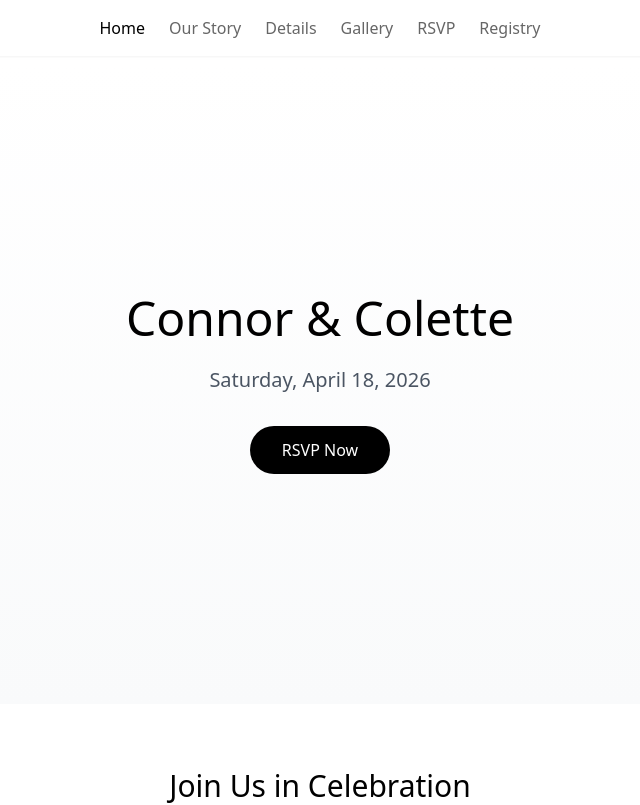
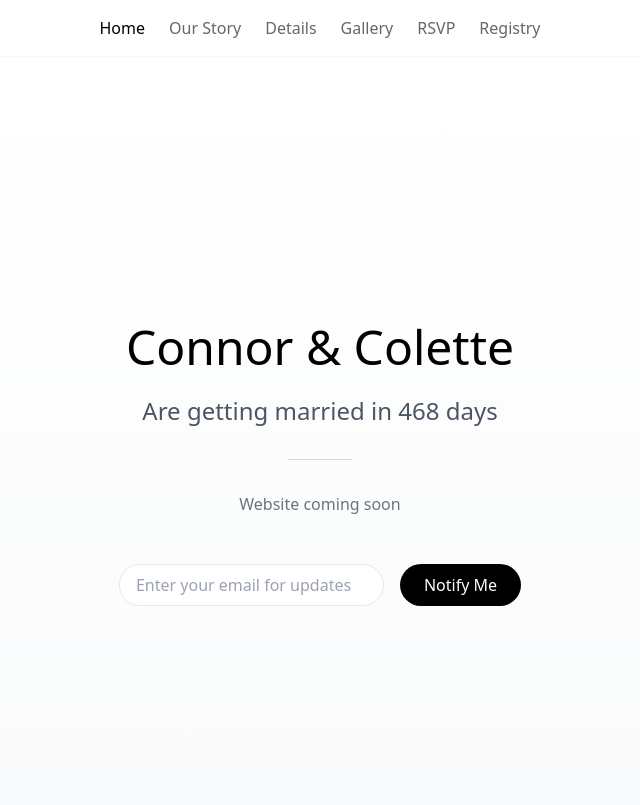
Before and after one commit to otoolecf/wedding-website, a SvelteKit app: page / in a window 1280 px wide. Shown: the top 805 px of the page, without its empty margins (320-960 px from the left). Built offline with nearby package versions, Linux system fonts and the light colour scheme.

Commit message:
adding coming soon page for prod

```diff
--- a/src/routes/+page.svelte
+++ b/src/routes/+page.svelte
@@ -1,35 +1,45 @@
 <!-- src/routes/+page.svelte -->
 <script>
-  const weddingDate = new Date('2026-04-18'); // Update with your actual date
+  import { onMount } from 'svelte';
+
+  // You can customize these dates
+  const weddingDate = new Date('2026-04-18');
+  let daysUntil = 0;
+
+  onMount(() => {
+    const today = new Date();
+    daysUntil = Math.ceil((weddingDate - today) / (1000 * 60 * 60 * 24));
+  });
 </script>
 
 <svelte:head>
-  <title>Connor and Colette's Wedding</title>
+  <title>Coming Soon | Connor & Colette's Wedding</title>
 </svelte:head>
 
-<div class="hero min-h-[80vh] flex items-center justify-center bg-gradient-to-b from-white to-gray-50">
-  <div class="text-center px-4">
+<div
+  class="min-h-screen flex flex-col items-center justify-center px-4 bg-gradient-to-b from-white to-gray-50"
+>
+  <div class="text-center max-w-2xl mx-auto">
     <h1 class="text-5xl font-light mb-6">Connor & Colette</h1>
-    <p class="text-xl text-gray-600 mb-8">
-      {weddingDate.toLocaleDateString('en-US', {
-        weekday: 'long',
-        year: 'numeric',
-        month: 'long',
-        day: 'numeric'
-      })}
-    </p>
-    <a
-      href="/rsvp"
-      class="inline-block bg-black text-white px-8 py-3 rounded-full hover:bg-gray-800 transition-colors"
-    >
-      RSVP Now
-    </a>
+    <p class="text-2xl text-gray-600 mb-8">Are getting married in {daysUntil} days</p>
+    <div class="w-16 h-px bg-gray-300 mx-auto mb-8"></div>
+    <p class="text-gray-500 mb-12">Website coming soon</p>
+
+    <!-- Optional: Add an email collection form -->
+    <div class="max-w-md mx-auto">
+      <form class="flex gap-4 justify-center">
+        <input
+          type="email"
+          placeholder="Enter your email for updates"
+          class="flex-1 px-4 py-2 border rounded-full focus:outline-none focus:ring-2 focus:ring-gray-200"
+        />
+        <button
+          type="submit"
+          class="px-6 py-2 bg-black text-white rounded-full hover:bg-gray-800 transition-colors"
+        >
+          Notify Me
+        </button>
+      </form>
+    </div>
   </div>
 </div>
-
-<section class="max-w-4xl mx-auto px-4 py-16 text-center">
-  <h2 class="text-3xl mb-6">Join Us in Celebration</h2>
-  <p class="text-gray-600 max-w-2xl mx-auto">
-    Get down, clown around, and wear a gown with no frowns. We're getting htiched!
-  </p>
-</section>
```
